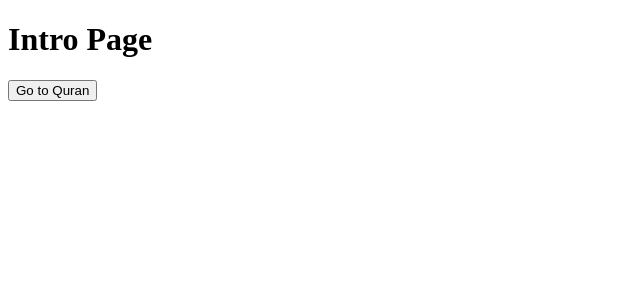
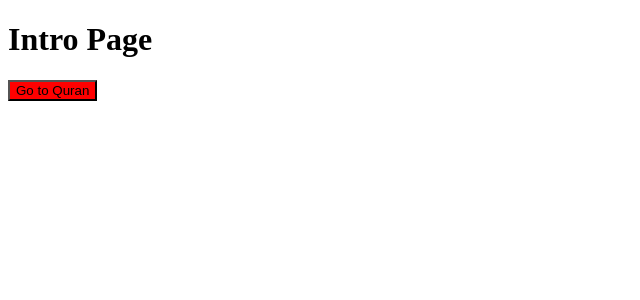
Before and after one commit to NatiqQuran/nq-pwa, a React (Create React App) app: page / in a window 1280 px wide. Shown: the top 300 px of the page, without its empty margins (0-640 px from the left). Built offline with nearby package versions, Linux system fonts and the light colour scheme.

Commit message:
New Button Element

```diff
--- /dev/null
+++ b/src/components/button.tsx
@@ -0,0 +1,23 @@
+import React from "react";
+
+interface ButtonProps extends React.ButtonHTMLAttributes<HTMLButtonElement> {
+    // Custom Attributes
+}
+
+// Default attributes for Button
+const defaultProps: ButtonProps = {
+    style: {
+        background: "red",
+    },
+};
+
+// Custom Button Element
+function Button(props: ButtonProps) {
+    return (
+        <button {...defaultProps} {...props}>
+            {props.children}
+        </button>
+    );
+}
+
+export default Button;
--- a/src/pages/intro/intro.tsx
+++ b/src/pages/intro/intro.tsx
@@ -1,12 +1,15 @@
 import React from "react";
 import { Link } from "react-router-dom";
+import Button from "../../components/button";
 
 function Intro() {
     return (
         <div>
             <h1>Intro Page</h1>
             <Link to="/quran">
-        <button>Go to Quran</button>
+                <Button id="" className="">
+                    Go to Quran
+                </Button>
             </Link>
         </div>
     );
```
Lines whose indentation alone changed are shown as unchanged.
